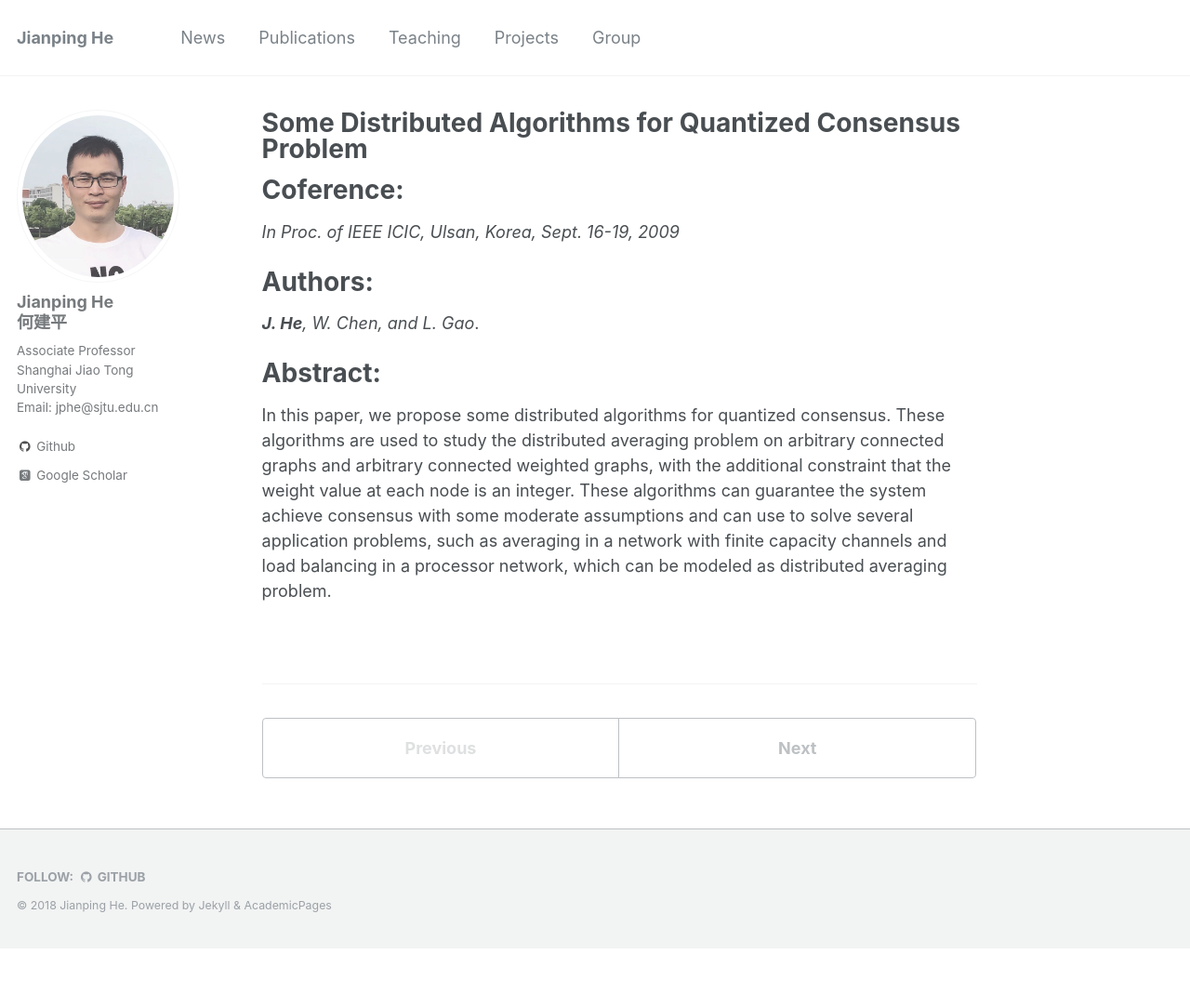
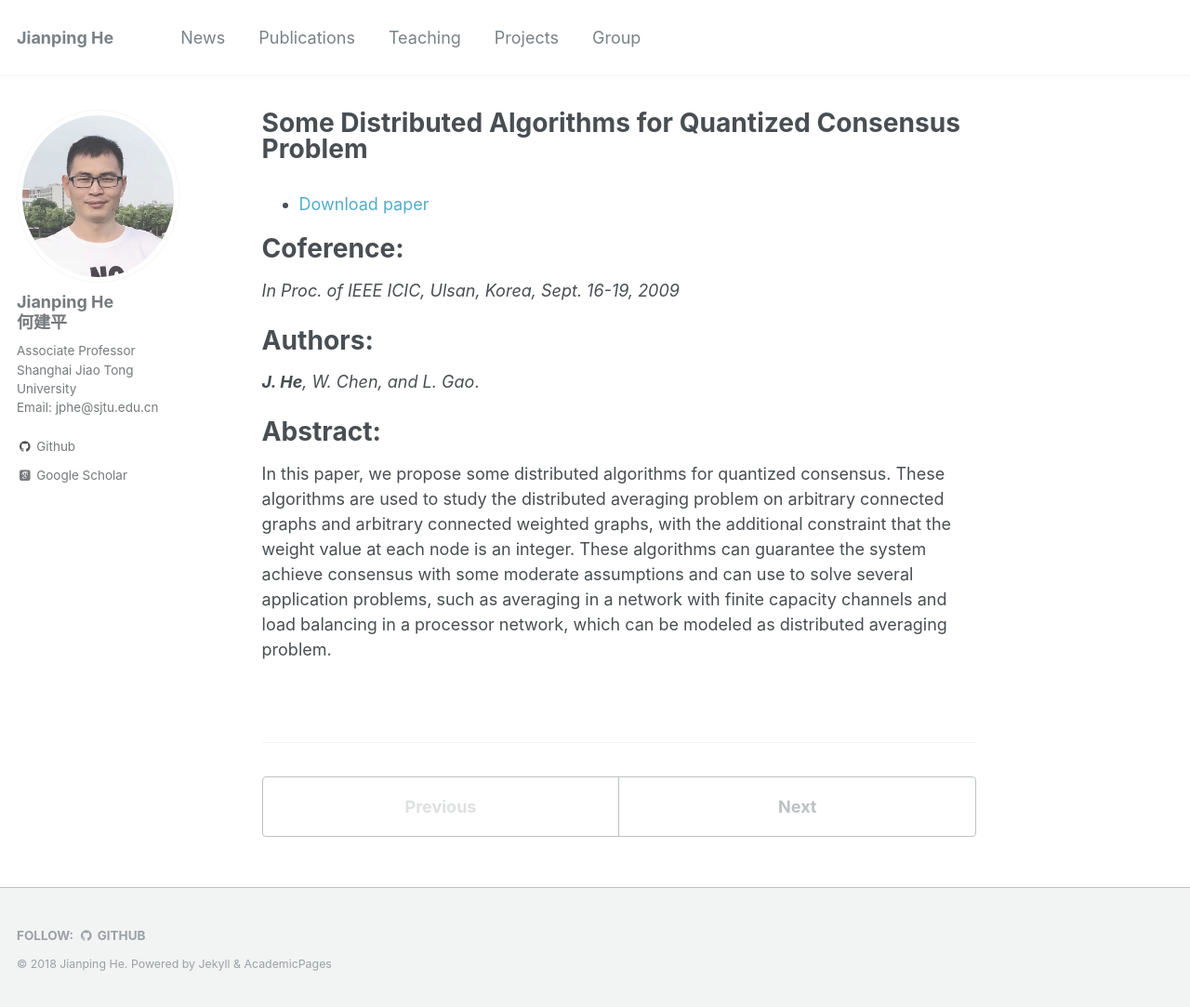
Before and after one commit to jiangshuozz/Jianping-He.github.io, a Jekyll site: the page built from _publications/2009-09-16-Some-Distributed-Algorithms-for-Quantized-Consensus-Problem.md, in a window 1280 px wide and 1083 px high. Shown: the whole window at 93% size. Built offline with Jekyll 4.4.1, drawn with Linux system fonts in a browser that asks for light colours; some web fonts are replaced.

Commit message:
Update 2009-09-16-Some-Distributed-Algorithms-for-Quantized-Consensus-Problem.md

```diff
--- a/_publications/2009-09-16-Some-Distributed-Algorithms-for-Quantized-Consensus-Problem.md
+++ b/_publications/2009-09-16-Some-Distributed-Algorithms-for-Quantized-Consensus-Problem.md
@@ -8,6 +8,7 @@ venue: '--'
 #paperurl: ''
 #citation: ''
 ---
+- [Download paper](https://link.springer.com/chapter/10.1007/978-3-642-04070-2_50)
 
 Coference:
 ===
```
